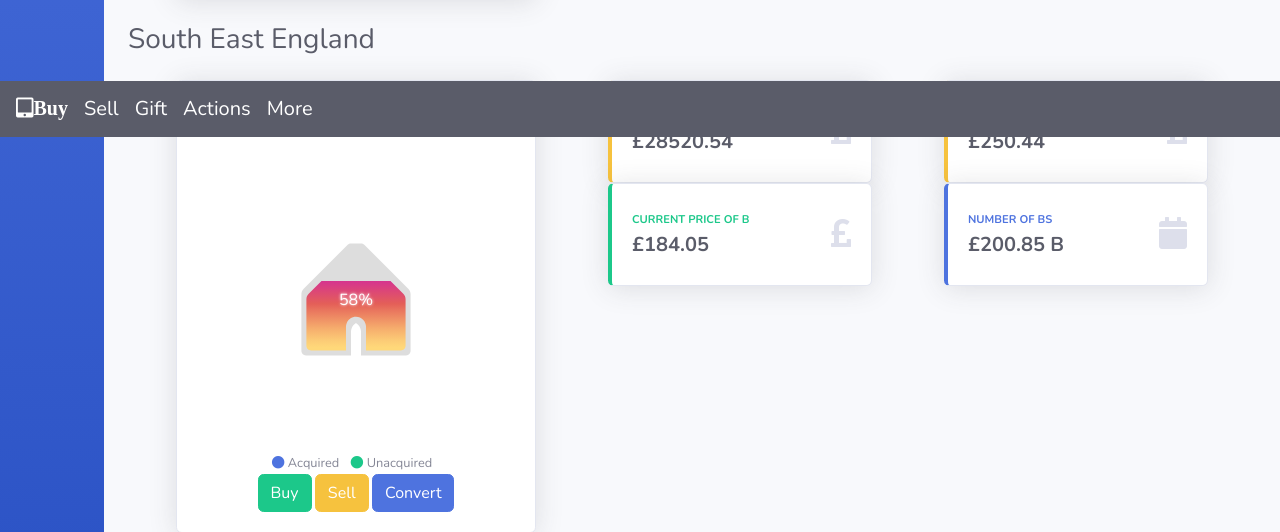
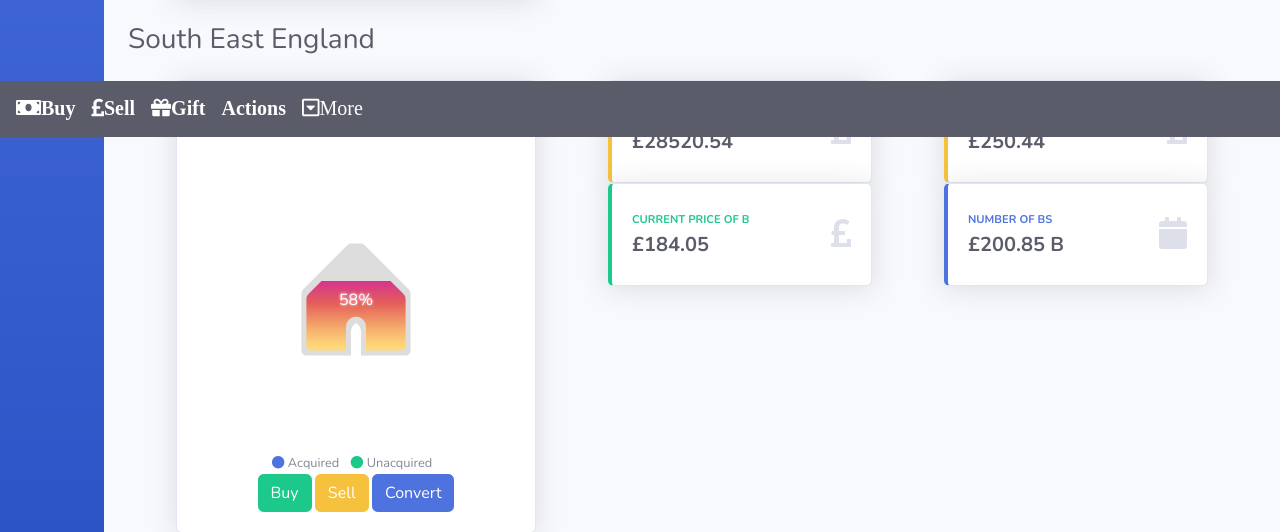
Before and after one commit to Edozie101/bbyb, a Django app: page /dashboard/ in a window 1280 px wide. Shown: the part 663-1195 px from the top of the page. Run offline with Django 3.2, Linux system fonts and the light colour scheme; some libraries are stand-ins or nearby versions.

Commit message:
added navbar changes

```diff
--- a/bbb/bricks/templates/dashboard.html
+++ b/bbb/bricks/templates/dashboard.html
@@ -24,6 +24,10 @@
   <style type="text/css">
     .ldBar-label {
       color: white;
+    }
+    i{
+        display: inline-grid;
+        text-align: center;
     }
   </style>
 
@@ -164,11 +168,11 @@
         <nav class="navbar navbar-expand navbar-light bg-white topbar mb-4 static-top shadow">
         <nav id="bottomtab" class="navbar navbar-expand-md navbar-dark bg-dark fixed-bottom">
 
-            <a href="/buy" class="navbar-brand"><i class="fas fa-tablet-alt">Buy</i></a>
-            <a href="/sell" class="navbar-brand">Sell</a>
-            <a href="/gift" class="navbar-brand">Gift</a>
-            <a href="#" class="navbar-brand">Actions</a>
-            <a href="#" class="navbar-brand">More</a>
+            <a href="/buy" class="navbar-brand"><i class="fas fa-money-bill">Buy</i></a>
+            <a href="/sell" class="navbar-brand"><i class="fas fa-pound-sign">Sell</i></a>
+            <a href="/gift" class="navbar-brand"><i class="fas fa-gift">Gift</i></a>
+            <a href="#" class="navbar-brand"><i class="fas fa-location">Actions</i></a>
+            <a href="#" class="navbar-brand"><i class="far fa-caret-square-down">More</i></a>
 
 
 
```
